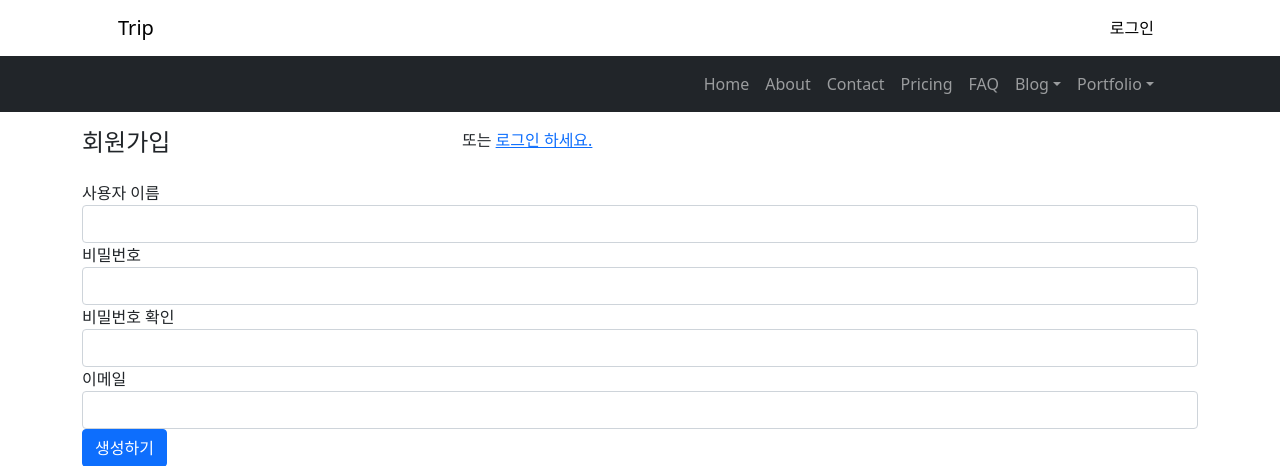
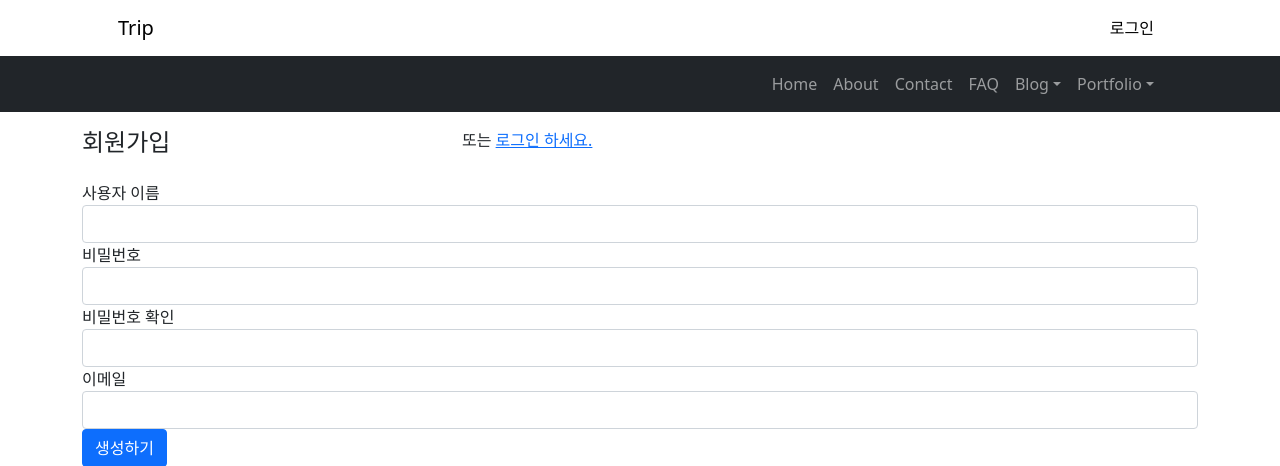
Before and after one commit to zzoall/tripinseoul, a Django app: page /common/signup/ in a window 1280 px wide. Shown: the top 466 px of the page. Run offline with Django 4.2, Linux system fonts and the light colour scheme; some libraries are stand-ins or nearby versions.

Commit message:
nav change
nav change

```diff
--- a/Django_mini/main/templates/base/navi.html
+++ b/Django_mini/main/templates/base/navi.html
@@ -18,6 +18,11 @@
         </div>
     </div>
 </nav>
+
+
+
+
+
 <nav class="navbar navbar-expand-lg navbar-dark bg-dark">
     <div class="container px-5">
         <button class="navbar-toggler" type="button" data-bs-toggle="collapse" data-bs-target="#navbarSupportedContent" aria-controls="navbarSupportedContent" aria-expanded="false" aria-label="Toggle navigation"><span class="navbar-toggler-icon"></span></button>
@@ -26,7 +31,6 @@
                 <li class="nav-item"><a class="nav-link" href="{%url 'main:index' %}">Home</a></li>
                 <li class="nav-item"><a class="nav-link" href="{%url 'main:about' %}">About</a></li>
                 <li class="nav-item"><a class="nav-link" href="{%url 'main:contact' %}">Contact</a></li>
-                <li class="nav-item"><a class="nav-link" href="{%url 'main:pricing' %}">Pricing</a></li>
                 <li class="nav-item"><a class="nav-link" href="{%url 'main:faq' %}">FAQ</a></li>
                 <li class="nav-item dropdown">
                     <a class="nav-link dropdown-toggle" id="navbarDropdownBlog" href="#" role="button" data-bs-toggle="dropdown" aria-expanded="false">Blog</a>
--- a/Django_mini/main/urls.py
+++ b/Django_mini/main/urls.py
@@ -15,7 +15,6 @@ urlpatterns = [
     path('faq',views.faq, name='faq'),
     path('portfolio-item',views.portfolio_item, name='portfolio-item'),
     path('portfolio-overview',views.portfolio_overview, name='portfolio-overview'),
-    path('pricing',views.pricing, name='pricing'),
 
 
 
--- a/Django_mini/main/views.py
+++ b/Django_mini/main/views.py
@@ -38,7 +38,3 @@ def portfolio_item(request):
 
 def portfolio_overview(request):
     return render(request,'main/portfolio-overview.html')
-
-
-def pricing(request):
-    return render(request,'main/pricing.html')
```
